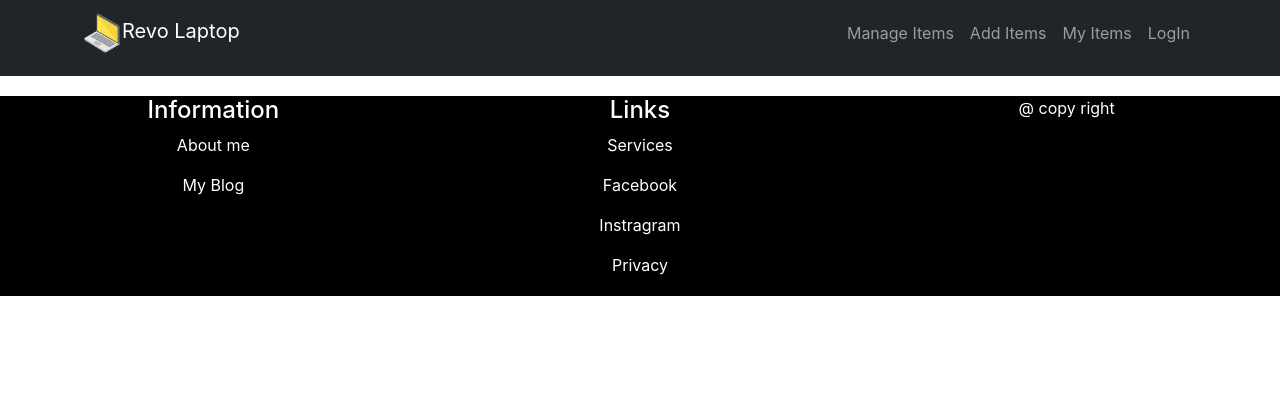
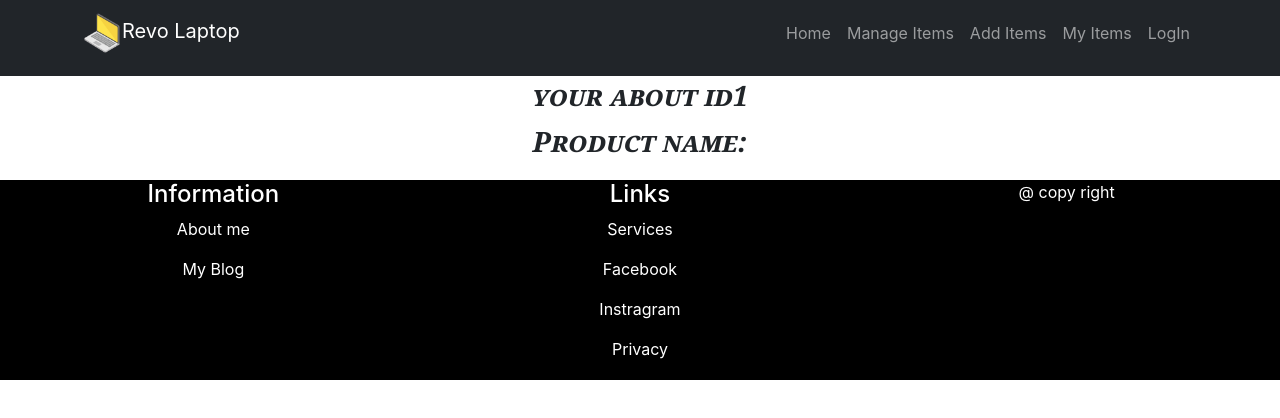
Before and after one commit to Muhammad-Mehedi-Hasan-Opi-Sarker/warehouse-client-site, a React (Create React App) app: page /inventory/1 in a window 1280 px wide. Shown: the top 418 px of the page. Built offline with nearby package versions, Linux system fonts and the light colour scheme; no server answers.

Commit message:
add to inventoryid

```diff
--- a/src/App.js
+++ b/src/App.js
@@ -9,6 +9,7 @@ import MyItems from './components/MyItems/MyItems';
 import Banner from './components/Banner/Banner';
 import Login from './components/Login/Login';
 import Footer from './components/Footer/Footer';
+import Inventory from './components/Inventory/Inventory';
 function App() {
 
   return (
@@ -18,6 +19,7 @@ function App() {
      <Routes>
        <Route path='/' element={<Home></Home>}></Route>
        <Route path='/home' element={<Home></Home>}></Route>
+       <Route path='/inventory/:inventoryid' element={<Inventory></Inventory>}></Route>
        <Route path='/manageitems' element={<ManageItems></ManageItems>}></Route>
        <Route path='/additems' element={<AddItems></AddItems>}></Route>
        <Route path='/myitems' element={<MyItems></MyItems>}></Route>
--- a/src/components/Headers/Headers.js
+++ b/src/components/Headers/Headers.js
@@ -15,6 +15,7 @@ const Headers = () => {
 
             </Nav>
             <Nav>
+              <Nav.Link as={Link} to='/home' href="#deets">Home</Nav.Link>
               <Nav.Link as={Link} to='/manageitems' href="#deets">Manage Items</Nav.Link>
               <Nav.Link as={Link} to='/additems' href="#deets">Add Items</Nav.Link>
               <Nav.Link as={Link} to='/myitems' href="#deets">My Items</Nav.Link>
--- /dev/null
+++ b/src/components/Inventory/Inventory.js
@@ -0,0 +1,22 @@
+import React, { useEffect, useState } from 'react';
+import { useParams } from 'react-router-dom';
+
+const Inventory = () => {
+    const {inventoryid} =useParams();
+    const [product,setProduct] = useState([]);
+    useEffect(()=>{
+        const url = `http://localhost:5000/product/${inventoryid}`;
+        fetch(url)
+        .then(res=>res.json())
+        .then(data=>setProduct(data))
+    },[])
+    return (
+        <div>
+            <h1>your about id{inventoryid}</h1>
+            <h1>Product name: {product.name}</h1>
+
+        </div>
+    );
+};
+
+export default Inventory;
--- a/src/components/Product/Product.js
+++ b/src/components/Product/Product.js
@@ -1,7 +1,12 @@
 import React from 'react';
 import { Button, Card } from 'react-bootstrap';
+import { useNavigate } from 'react-router-dom';
 const Product = (props) => {
-    const { id, name, img, description, price } = props.product;
+    const { _id, name, img, description, price } = props.product;
+    const navigate =useNavigate();
+    const handleUpdate=(id)=>{
+        navigate(`/inventory/${id}`)
+    }
     return (
         <div className='mt-5 opi'>
             <Card style={{ width: '21rem' }}>
@@ -14,7 +19,7 @@ const Product = (props) => {
                     </Card.Text>
                 </Card.Body>
                 <Card.Body>
-                <Button style={{background:'#ff5c00',border:'none'}}>Primary</Button>
+                <Button onClick={()=>handleUpdate(_id)} style={{background:'#ff5c00',border:'none'}}>Primary</Button>
                 </Card.Body>
             </Card>
         </div>
```
